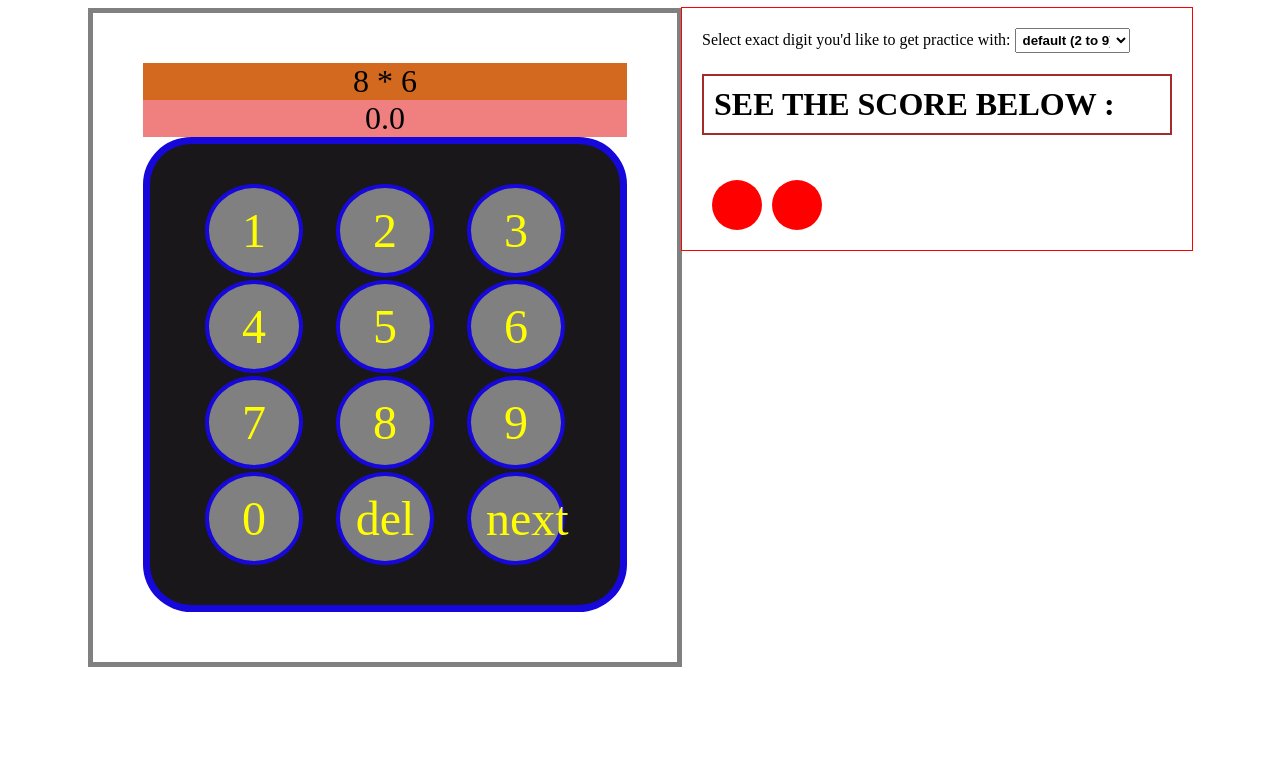
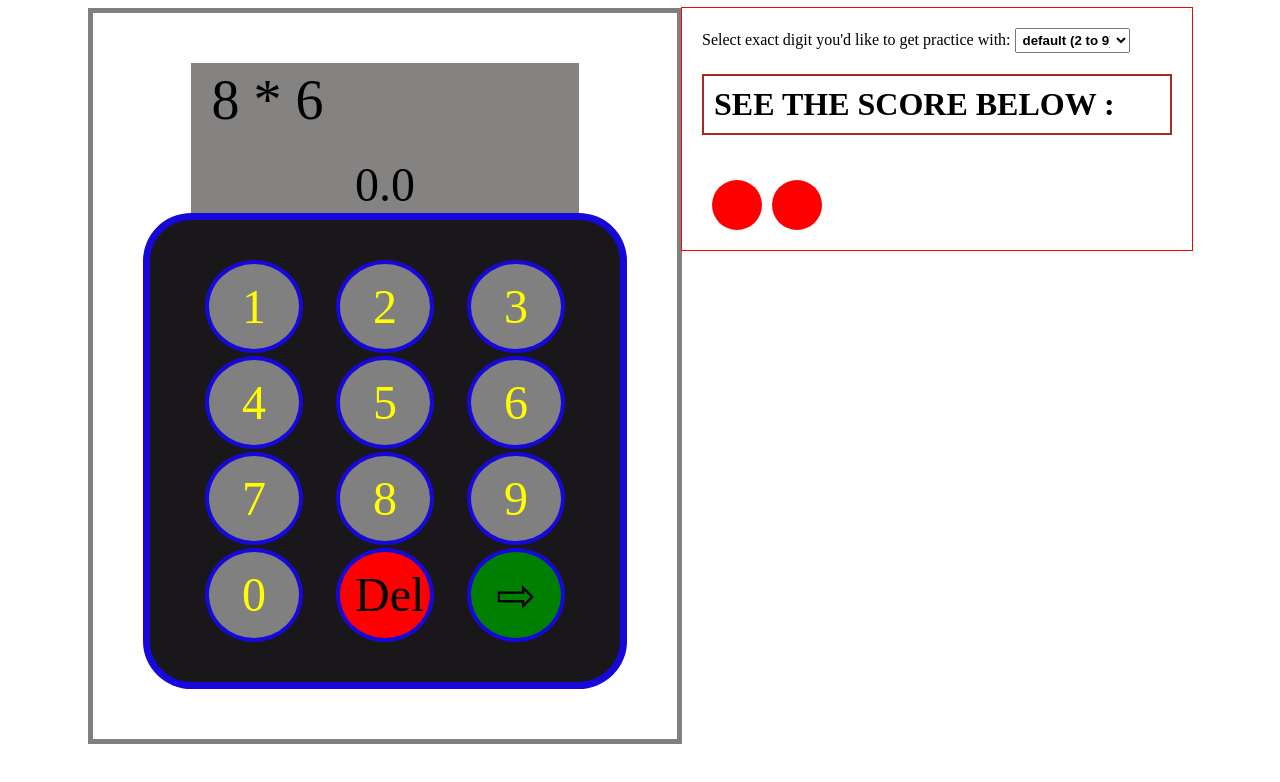
Before and after one commit to Yurii-Komarnytskyi/MultiplicationTableGame, a React (Create React App) app: page / in a window 1280 px wide. Shown: the top 782 px of the page. Built offline with nearby package versions, Linux system fonts and the light colour scheme.

Commit message:
Created Screen component, relocated GenerateQuestion and EnteredValue into it (Screen)

```diff
--- a/src/App.js
+++ b/src/App.js
@@ -1,16 +1,11 @@
-import { useEffect } from 'react';
 import './App.css';
 import GameContainer from './components/game_comp/GameContainer';
-import ScorePanel from './components/scorepanel/ScorePanel';
 
 function App() {
-
   return (
     <main className="main_cont">
       <GameContainer />
-      {/* <ScorePanel /> */}
     </main>
   );
 }
-
 export default App;
--- a/src/components/game_comp/GameContainer.jsx
+++ b/src/components/game_comp/GameContainer.jsx
@@ -1,10 +1,9 @@
 import React, { useEffect, useMemo, useState } from 'react';
 import Buttons from './buttons/Buttons';
 import cl from './GameContainer.module.css';
-import GenerateQuestion from './GenerateQuestion';
 import { createRandom, extractCorrectAnsw, compareGathered } from './../../myFunctions';
 import ScorePanel from '../scorepanel/ScorePanel';
-
+import Screen from './screen/Screen';
 const GameContainer = () => {
   const [score, setScore] = useState([
     { name: '', key: Date.now() }
@@ -22,13 +21,16 @@ const GameContainer = () => {
     setPlayersAnsw('')
   }, [randQuest]);
 
-
-
   return (
     <div className={cl.almighty_wrapper}>
       <div className={cl.tetris}>
-        <GenerateQuestion
+        {/* <GenerateQuestion
           randQuest={randQuest}
+        /> */}
+        <Screen
+        randQuest={randQuest}
+        playersAnsw={playersAnsw}
+
         />
         <Buttons
           playersAnsw={playersAnsw}
@@ -47,8 +49,6 @@ const GameContainer = () => {
         />
       </div>
     </div>
-
   )
 }
-
 export default GameContainer;
--- a/src/components/game_comp/GameContainer.module.css
+++ b/src/components/game_comp/GameContainer.module.css
@@ -15,7 +15,6 @@
 .score_style{
     display: flex;
     flex-direction: column;
-    /* margin-right: auto; */
     padding: 20px;
     outline:1px solid red;
 }
@@ -37,24 +36,3 @@
     width: 460px;
     padding: 0 5px 0 5px;
 }
-.generatedQuestion {
-    background: chocolate;
-    text-align: center;
-    font-size: 2em;
-    height: fit-content;
-}
-.enteredVal {
-    background: lightcoral;
-    text-align: center;
-    font-size: 2em;
-    height: fit-content;
-}
-
-/* .almighty_wrapper.tetris{
-    display: flex;
-    flex: 3;
-}
-.almighty_wrapper.score_style{
-    display: flex;
-    flex: 1;
-} */
--- a/src/components/game_comp/buttons/Buttons.jsx
+++ b/src/components/game_comp/buttons/Buttons.jsx
@@ -1,14 +1,12 @@
 import React, { useEffect, useState } from 'react';
 import cl from './Buttons.module.css'
-import EnteredValue from './../EnteredValue';
 import {createRandom} from './../../../myFunctions';
-const Buttons = ({ playersAnsw, setPlayersAnsw, gameMode, setRandQuest }) => {
+const Buttons = ({setPlayersAnsw, gameMode, setRandQuest }) => {
     const obtInt = (e) => setPlayersAnsw((playAnsw)=> playAnsw + e.target.innerText);
     const deleteChar = () => setPlayersAnsw((playAnsw)=> playAnsw.substring(0, playAnsw.length-1));
     const handleButtonNext = () => setRandQuest(createRandom(gameMode));
     return (
         <div>
-            <EnteredValue playersAnsw={playersAnsw} />
             <div className={cl.buttonsBasic} >
                 <div onClick={e => obtInt(e)} className={cl.btn}>1</div>
                 <div onClick={e => obtInt(e)} className={cl.btn}>2</div >
@@ -20,24 +18,11 @@ const Buttons = ({ playersAnsw, setPlayersAnsw, gameMode, setRandQuest }) => {
                 <div onClick={e => obtInt(e)} className={cl.btn}>8</div>
                 <div onClick={e => obtInt(e)} className={cl.btn}>9</div>
                 <div onClick={e => obtInt(e)} className={cl.btn}>0</div>
-                <div onClick={deleteChar} className={cl.commandButton} >del</div>
+                <div onClick={deleteChar} className={[cl.commandButton, cl.delete].join(' ')} >Del</div>
                 <div onClick={handleButtonNext}
-                className={cl.commandButton} >next</div>
+                className={[cl.commandButton, cl.next].join(' ')} >⇨</div>
             </div >
         </div>
     )
 }
-
 export default Buttons;
-
-// <div className={cl.btn two}>2</div>
-// <div className={cl.btn three}>3</div>
-// <div className={cl.btn four}>4</div>
-// <div className={cl.btn five}>5</div>
-// <div className={cl.btn six}>6</div>
-// <div className={cl.btn seven}>7</div>
-// <div className={cl.btn eight}>8</div>
-// <div className={cl.btn nine}>9</div>
-// <div className={cl.btn zero}>0</div>
-// <div className={cl.commandButton} >del</div>
-// <div className={cl.commandButton} >⇨</div>
--- a/src/components/game_comp/buttons/Buttons.module.css
+++ b/src/components/game_comp/buttons/Buttons.module.css
@@ -31,13 +31,17 @@
 .commandButton{
     text-align: center;
     width: 60px;
-    color: yellow;
     border: solid rgb(22, 8, 219) 4px;
     padding: 15px;
     font-size: 3em;
     border-radius: 100%;
-    background: grey;
     cursor: pointer;
     user-select: none;
     align-items: center;
 }
+.commandButton.next{
+    background: green;
+}
+.commandButton.delete{
+    background: red;
+}
--- a/src/components/game_comp/EnteredValue.jsx
+++ b/src/components/game_comp/screen/EnteredValue.jsx
@@ -1,5 +1,5 @@
 import React from 'react';
-import cl from './GameContainer.module.css';
+import cl from './Screen.module.css';
 
 const EnteredValue = ({playersAnsw}) => {
   return (
@@ -9,4 +9,4 @@ const EnteredValue = ({playersAnsw}) => {
   )
 }
 
-export default EnteredValue
+export default EnteredValue;
--- a/src/components/game_comp/GenerateQuestion.jsx
+++ b/src/components/game_comp/screen/GenerateQuestion.jsx
@@ -1,5 +1,5 @@
 import React from 'react';
-import cl from './GameContainer.module.css';
+import cl from './Screen.module.css';
 
 const GenerateQuestion = ({randQuest}) => {
   return (
--- /dev/null
+++ b/src/components/game_comp/screen/Screen.jsx
@@ -0,0 +1,13 @@
+import React from 'react';
+import GenerateQuestion from './GenerateQuestion';
+import EnteredValue from './EnteredValue';
+import cl from './Screen.module.css';
+const Screen = ({randQuest, playersAnsw}) => {
+  return (
+    <div className={cl.screenWrapper}>
+        <GenerateQuestion randQuest={randQuest}/>
+        <EnteredValue playersAnsw={playersAnsw}/>
+    </div>
+  )
+}
+export default Screen;
--- /dev/null
+++ b/src/components/game_comp/screen/Screen.module.css
@@ -0,0 +1,21 @@
+.screenWrapper{
+    width: 80%;
+    height: 150px;
+    margin: 0 auto;
+    background: rgb(133, 130, 130);
+
+}
+.generatedQuestion {
+    text-align: left;
+    padding:5px 0 0 20px;
+    font-size: 3.5em;
+    height: fit-content;
+}
+.enteredVal {
+    display: flex;
+    justify-content: center;
+    margin-top: 25px;
+    text-align: center;
+    font-size: 3em;
+    height: fit-content;
+}
--- a/src/components/game_modes/GameModes.jsx
+++ b/src/components/game_modes/GameModes.jsx
@@ -2,10 +2,6 @@ import React, { useEffect } from 'react';
 import cl from './GameModes.module.css';
 
 const GameModes = ({ gameMode, setGameMode }) => {
-    useEffect(() => {
-        console.log('typeof gameMode: ', typeof gameMode);
-        console.log('gameMode: ', gameMode)
-    }, [gameMode])
     return (
         <div>
             <span>Select exact digit you'd like to get practice with: </span>
```
Also changed, not shown: src/App.css (+0 -19 lines).
